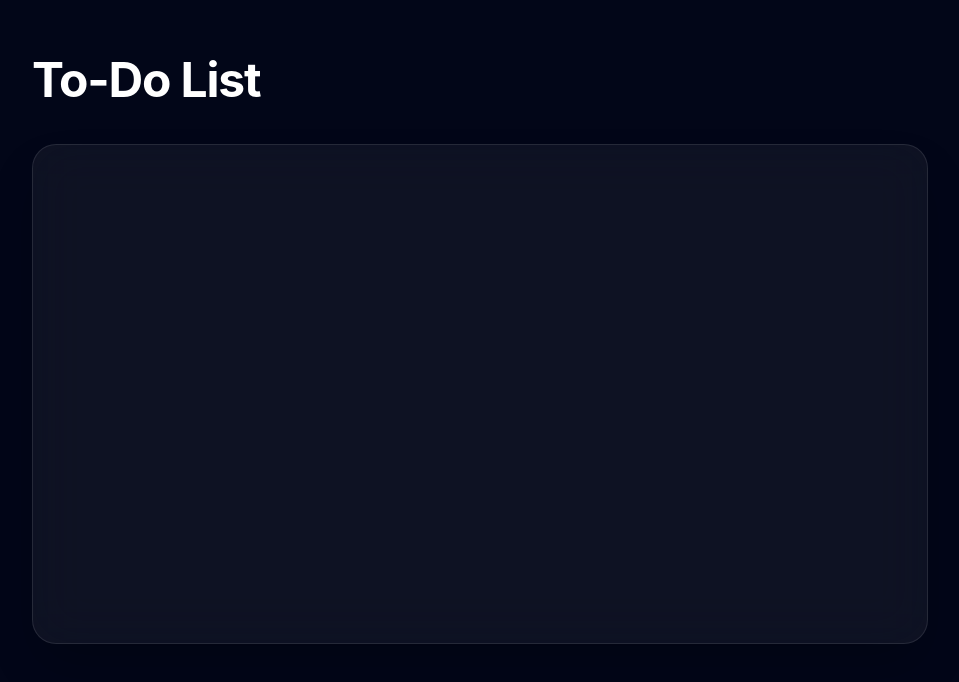
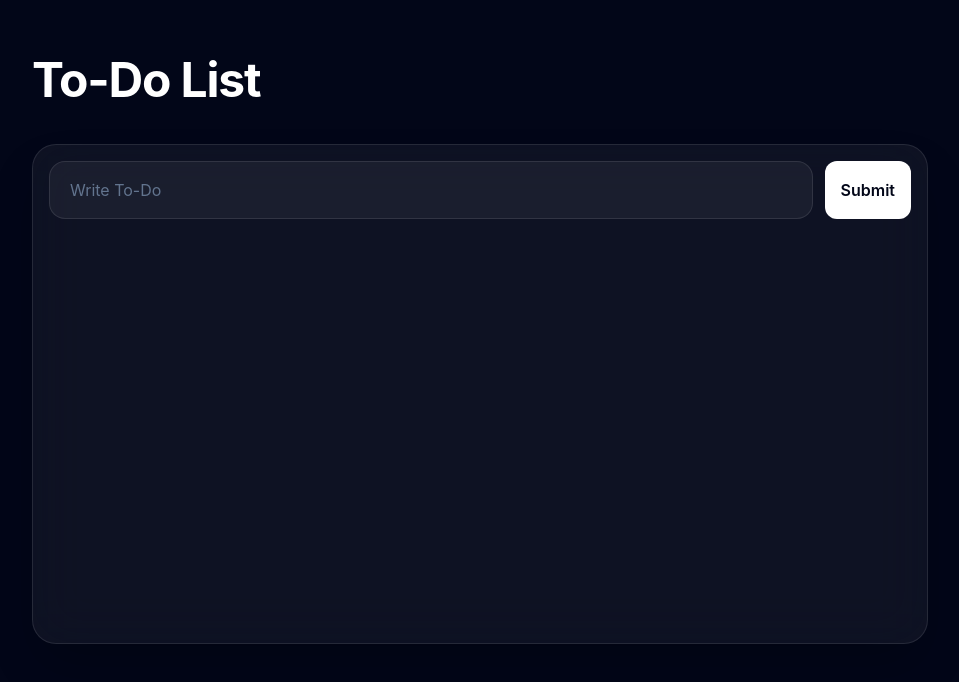
Before and after one commit to rajwardhan209-lab/to_do, a React (Vite) app in the folder my_to_do/: page / in a window 1280 px wide. Shown: the top 682 px of the page, without its empty margins (160-1119 px from the left). Built offline with nearby package versions, Linux system fonts and the light colour scheme.

Commit message:
Add input box and submit button

```diff
--- a/my_to_do/src/App.jsx
+++ b/my_to_do/src/App.jsx
@@ -1,26 +1,28 @@
-import { useState } from 'react'
-import heroImg from './assets/hero.png'
-import reactLogo from './assets/react.svg'
-import viteLogo from './assets/vite.svg'
-import './App.css'
+import { useState } from "react";
 
+import "./App.css";
 
 export default function App() {
   return (
     <div className="min-h-screen bg-slate-950 text-white px-6 py-14">
-
       <main className="mx-auto max-w-4xl">
-
         {/* Title */}
-        <h1 className="text-5xl font-bold tracking-tight">
-          To-Do List
-        </h1>
+        <h1 className="text-5xl font-bold tracking-tight">To-Do List</h1>
 
         {/* Empty Workspace */}
         <section className="mt-10 min-h-[500px] rounded-3xl border border-white/10 bg-white/5 shadow-2xl backdrop-blur-xl">
-
+          <div className="flex gap-3 mt-4 mx-4">
+            {" "}
+            <input
+              type="text"
+              placeholder="Write To-Do"
+              className="flex-1 rounded-2xl border border-white/10 bg-white/5 px-5 py-4 text-white outline-none placeholder:text-slate-500 focus:border-white/30"
+            />
+            <button className="flex items-center justify-center rounded-xl bg-white px-4 py-2 font-semibold text-slate-950 ">
+              Submit
+            </button>{" "}
+          </div>
         </section>
-
       </main>
     </div>
   );
```
